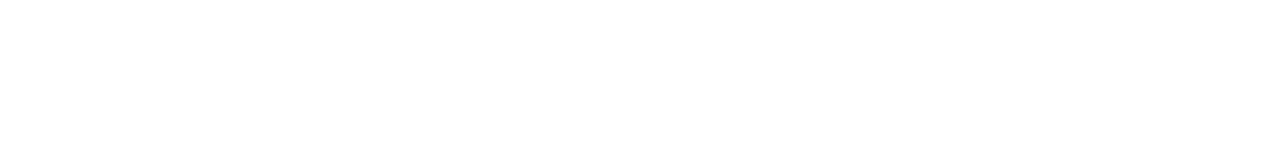
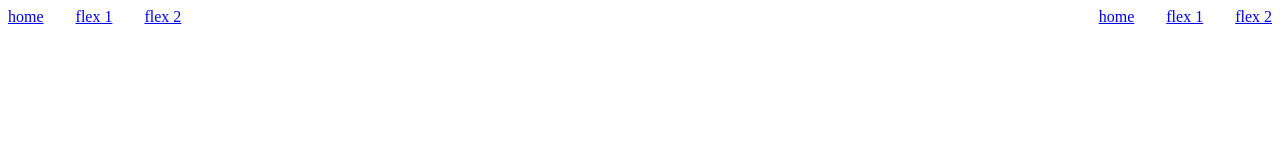
Before and after one commit to iamawebdevhi/flexbox_example_one, a plain HTML site: page html/flexbox2.html in a window 1280 px wide. Drawn offline with Linux system fonts and the light colour scheme.

Commit message:
added left and right sidebars for nav bar in flex 2

```diff
--- a/css/style2.css
+++ b/css/style2.css
@@ -0,0 +1,14 @@
+.big{
+    display:flex;
+    flex-direction:row;
+    justify-content:space-between;
+    align-items:center;
+}
+
+.left, .right{
+    display:flex;
+    flex-direction:row;
+    justify-content:space-between;
+    align-items:center;
+    gap:32px;
+}
--- a/html/flexbox2.html
+++ b/html/flexbox2.html
@@ -3,9 +3,21 @@
 <head>
     <meta charset="UTF-8">
     <meta name="viewport" content="width=device-width, initial-scale=1.0">
+    <link rel="stylesheet" type="text/css" href="../css/style2.css">
     <title>Document</title>
 </head>
 <body>
-
+    <div class="big">
+        <div class="left">
+            <a href="../index.html">home</a>
+            <a href="flexbox1.html">flex 1</a>
+            <a href="flexbox2.html">flex 2</a>
+        </div>
+        <div class="right">
+            <a href="../index.html">home</a>
+            <a href="flexbox1.html">flex 1</a>
+            <a href="flexbox2.html">flex 2</a>
+        </div>
+    </div>
 </body>
 </html>
```
